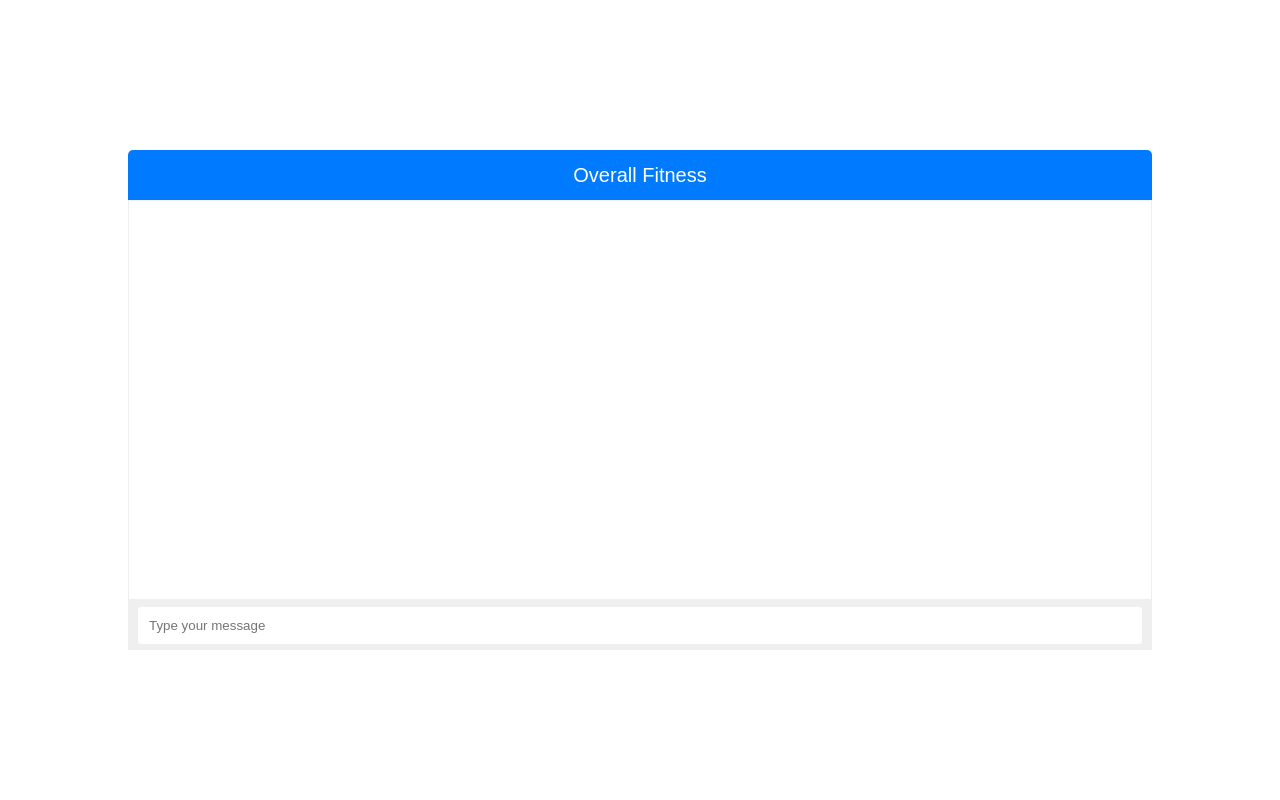
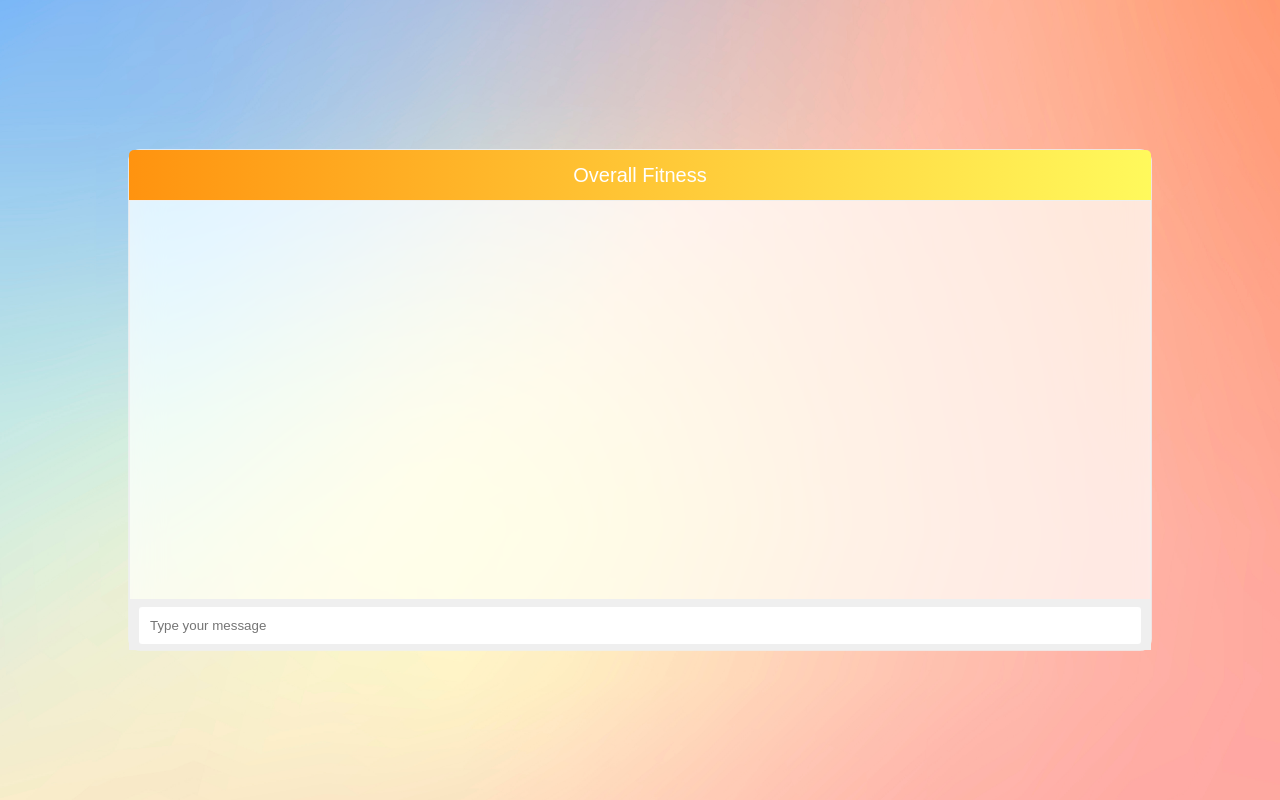
Before and after one commit to Memes08/Chatbot, a plain HTML site: page PG/overall-fitness.html in a window 1280 px wide. Drawn offline with Linux system fonts and the light colour scheme.

Commit message:
Update: Styles added

```diff
--- a/PG/styles.css
+++ b/PG/styles.css
@@ -10,14 +10,22 @@ body {
     justify-content: center;
     align-items: center;
     min-height: 100vh;
+    background: url('./assets/background.jpg') center/cover no-repeat;
 }
 
 .wrapper {
     width: 80%;
+    backdrop-filter: blur(16px) saturate(180%);
+    -webkit-backdrop-filter: blur(16px) saturate(180%);
+    background-color: rgba(255, 255, 255, 0.75);
+    border-radius: 12px;
+    border: 1px solid rgba(209, 213, 219, 0.3);
+
 }
 
 .wrapper .title {
-    background: #007bff;
+    background: hsla(33, 100%, 53%, 1);
+    background: linear-gradient(90deg, hsla(33, 100%, 53%, 1) 0%, hsla(58, 100%, 68%, 1) 100%);
     color: white;
     line-height: 2.5;
     border-radius: 5px 5px 0 0;
@@ -39,7 +47,7 @@ body {
 }
 
 .wrapper .box .item .icon {
-    background: #007bff;
+    background: #ff930f;
     color: white;
     width: 40px;
     height: 40px;
@@ -49,7 +57,7 @@ body {
 }
 
 .wrapper .box .item .msg {
-    background: #007bff;
+    background: #ff930f;
     color: white;
     border-radius: 10px;
     width: 150px;
@@ -128,7 +136,7 @@ body {
 
 .loader {
     border: 8px solid #f3f3f3;
-    border-top: 8px solid #3498db;
+    border-top: 8px solid #ff930f;
     border-radius: 50%;
     width: 40px;
     height: 40px;
```
Also changed, not shown: PG/assets/background.jpg (added).
